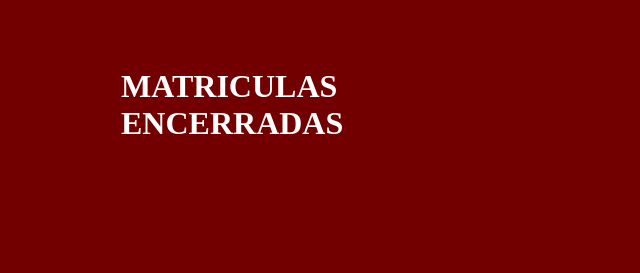
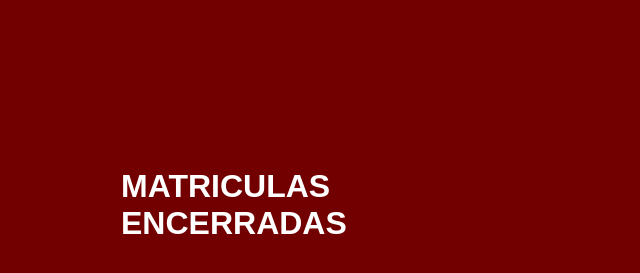
Before and after one commit to Thotal333/cadastroesb, a website: page corte.html in a window 1280 px wide. Shown: the part 311-584 px from the top of the page, without its empty margins (319-959 px from the left). Drawn offline with Linux system fonts and the light colour scheme.

Commit message:
Update corte.css

```diff
--- a/corte.css
+++ b/corte.css
@@ -1,5 +1,6 @@
 body{
     background-color: #720000;
+    font-family: Arial, Helvetica, sans-serif;
 }
 
 .head4gb{
@@ -24,6 +25,6 @@ body{
 h1{
   color: white;
   width: 400px;
-  padding: 50px;
+  padding: 150px;
 
 }
```
